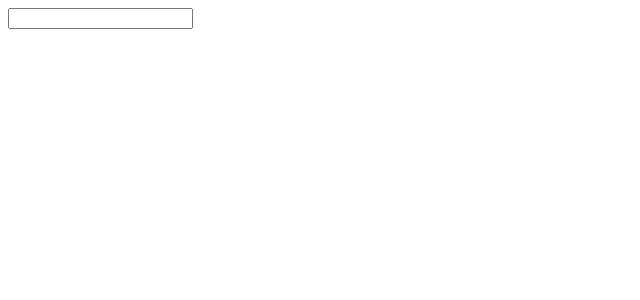
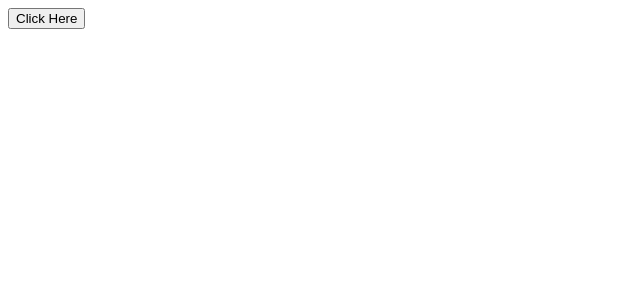
Before and after one commit to ArvindGurav/react-hooks, a React (Create React App) app: page / in a window 1280 px wide. Shown: the top 300 px of the page, without its empty margins (0-640 px from the left). Built offline with nearby package versions, Linux system fonts and the light colour scheme.

Commit message:
useLayout

```diff
--- a/src/App.js
+++ b/src/App.js
@@ -4,6 +4,7 @@ import UseContextEg from "./components/UseContextEg";
 import UseCustomeHooks from "./components/UseCustomeHooks";
 import UseEffectEg from "./components/UseEffectEg";
 import UseEffecteg2 from "./components/UseEffecteg2";
+import UseLayoutEg from "./components/UseLayoutEg";
 import UseMemoEg from "./components/UseMemoEg";
 import UseReducerEg from "./components/UseReducerEg";
 import UseRefEg from "./components/UseRefEg";
@@ -13,7 +14,7 @@ function App() {
 
   return (
     <>
-      <UseCustomeHooks/>
+      <UseLayoutEg/>
     </>
   );
 }
--- /dev/null
+++ b/src/components/UseLayoutEg.js
@@ -0,0 +1,28 @@
+import React, { useLayoutEffect, useRef, useState } from 'react'
+
+function UseLayoutEg() {
+
+    const [show, setShow] = useState(false)
+    const popup = useRef()
+    const button = useRef()
+
+    ///useEffect and useLayout function in similer way. Only difference is useLayout executed just before layout(dom) is render on screen.
+    //If we use useEffect then styling will be applied after millisec to popup message.
+    useLayoutEffect( ()=> {
+        if(popup.current == null || button.current == null) return
+        const {bottom} = button.current.getBoundingClientRect()
+        popup.current.style.top = `${bottom + 25}px`
+    }, [show])
+
+
+  return (
+    <>
+      <button ref={button} onClick={() => setShow(prev => !prev)}>Click Here</button>
+      { show && (
+        <div style={{position: "absolute"}} ref={popup}> This is a popup</div>
+      )}
+    </>
+  )
+}
+
+export default UseLayoutEg
```
